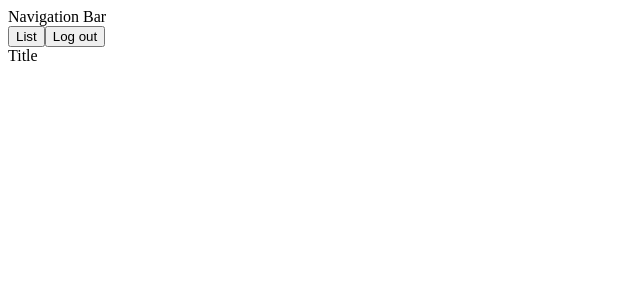
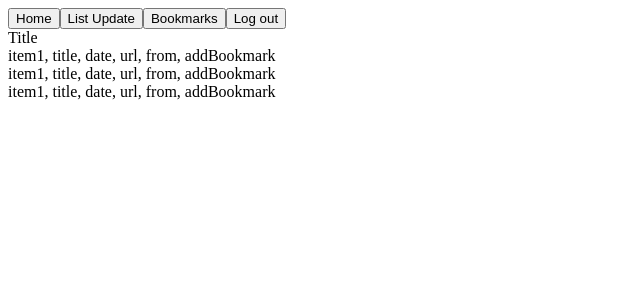
Before and after one commit to YoonKeumJae/yu_crawler, a React (Create React App) app: page / in a window 1280 px wide. Shown: the top 300 px of the page, without its empty margins (0-640 px from the left). Built offline with nearby package versions, Linux system fonts and the light colour scheme; no server answers; sample sign-in values are in the browser's storage.

Commit message:
[Feat] 전체 Layout 설계

```diff
--- a/src/App.js
+++ b/src/App.js
@@ -5,6 +5,7 @@ import Signup from "./routes/Signup";
 import Protecter from "./routes/Protecter";
 import Home from "./routes/Home";
 import List from "./routes/List";
+import Bookmarks from "./routes/Bookmarks";
 
 const router = createBrowserRouter([
   {
@@ -22,6 +23,10 @@ const router = createBrowserRouter([
       {
         path: "/list",
         element: <List />,
+      },
+      {
+        path: "/bookmarks",
+        element: <Bookmarks />,
       },
     ],
   },
--- a/src/components/Layout.js
+++ b/src/components/Layout.js
@@ -2,16 +2,26 @@ import { signOut } from "firebase/auth";
 import styled from "styled-components";
 import { auth } from "../firebase";
 import { Outlet, useNavigate } from "react-router-dom";
-import Profile from "./Profile";
 
 const Wrapper = styled.div``;
-const Title = styled.span``;
-const Logout = styled.button``;
+const NavBarWrapper = styled.div``;
 const Button = styled.button``;
 
 const Layout = () => {
   const navigate = useNavigate();
 
+  const onClickHome = (e) => {
+    e.preventDefault();
+    navigate("/");
+  };
+  const onClickList = (e) => {
+    e.preventDefault();
+    navigate("/list");
+  };
+  const onClickBookmarks = (e) => {
+    e.preventDefault();
+    navigate("/bookmarks");
+  };
   const onClickLogout = async () => {
     const ok = window.confirm("Are you sure you want to log out?");
     if (ok) {
@@ -20,19 +30,22 @@ const Layout = () => {
     }
   };
 
-  const onClickList = (e) => {
-    e.preventDefault();
-    navigate("/list");
-  };
-
   return (
     <Wrapper>
-      <Title>Navigation Bar</Title>
-      <Profile />
-      <Button type="button" onClick={onClickList}>
-        List
-      </Button>
-      <Logout onClick={onClickLogout}>Log out</Logout>
+      <NavBarWrapper>
+        <Button type="button" onClick={onClickHome}>
+          Home
+        </Button>
+        <Button type="button" onClick={onClickList}>
+          List Update
+        </Button>
+        <Button type="button" onClick={onClickBookmarks}>
+          Bookmarks
+        </Button>
+        <Button type="button" onClick={onClickLogout}>
+          Log out
+        </Button>
+      </NavBarWrapper>
       <Outlet />
     </Wrapper>
   );
--- a/src/components/ListBox.js
+++ b/src/components/ListBox.js
@@ -1,9 +1,16 @@
+import styled from "styled-components";
+import ListItem from "./ListItem";
+
+const Wrapper = styled.div``;
+
 const ListBox = () => {
-    return (
-        <div>
-
-        </div>
-    );
+  return (
+    <Wrapper>
+      <ListItem />
+      <ListItem />
+      <ListItem />
+    </Wrapper>
+  );
 };
 
 export default ListBox;
--- /dev/null
+++ b/src/components/ListItem.js
@@ -0,0 +1,13 @@
+import styled from "styled-components";
+
+const Wrapper = styled.div``;
+
+const ListItem = () => {
+  return (
+    <Wrapper>
+      <span>item1, title, date, url, from, addBookmark</span>
+    </Wrapper>
+  );
+};
+
+export default ListItem;
--- a/src/components/Profile.js
+++ /dev/null
@@ -1,11 +0,0 @@
-
-
-const Profile = () => {
-    return (
-        <div>
-
-        </div>
-    );
-};
-
-export default Profile;
--- /dev/null
+++ b/src/routes/Bookmarks.js
@@ -0,0 +1,14 @@
+import styled from "styled-components";
+
+const Wrapper = styled.div``;
+const Title = styled.span``;
+
+const Bookmarks = () => {
+  return (
+    <Wrapper>
+      <Title>Bookmarks</Title>
+    </Wrapper>
+  );
+};
+
+export default Bookmarks;
```
